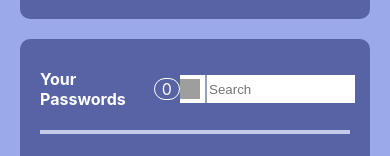
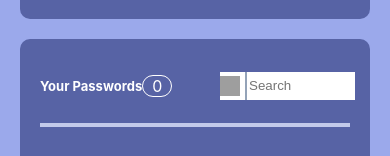
Before and after one commit to AkhilReddy588/Password-Manager, a React (Create React App) app: page / in a window 390 px wide. Shown: the part 828-984 px from the top of the page. Built offline with nearby package versions, Linux system fonts and the light colour scheme; grey boxes are pictures that could not be loaded.

Commit message:
Your descriptive message here

```diff
--- a/src/components/PasswordItem/index.js
+++ b/src/components/PasswordItem/index.js
@@ -7,7 +7,7 @@ const PasswordItem = props => {
     deletePassword(id)
   }
   return (
-    <li className="li">
+    <div className="li">
       <p className="name-logo">{website[0].toUpperCase()}</p>
       <div className="content">
         <p className="website">{website}</p>
@@ -33,7 +33,7 @@ const PasswordItem = props => {
           className="delete-icon"
         />
       </button>
-    </li>
+    </div>
   )
 }
 
--- a/src/components/PasswordManager/index.css
+++ b/src/components/PasswordManager/index.css
@@ -141,6 +141,20 @@
     width: 150px;
     margin-left: 5px;
   }
+  @media(max-width:576px){
+    .hed2{
+      font-size: 13px;
+    }
+    .span-el{
+      margin-left: 0px;
+    }
+    .search{
+      width: 110px;
+    }
+    .search-input{
+      width: 110px;
+    }
+  }
   .line {
     border: 2px solid #c3caea;
     width: 100%;
--- a/src/components/PasswordManager/index.js
+++ b/src/components/PasswordManager/index.js
@@ -175,7 +175,7 @@ class PassWordManger extends Component {
           )}
 
           {count > 0 && (
-            <ul className="all-passwords">
+            <div className="all-passwords">
               {searchResults.map(eachItem => (
                 <PasswordItem
                   deletePassword={this.deletePassword}
@@ -184,7 +184,7 @@ class PassWordManger extends Component {
                   key={eachItem.id}
                 />
               ))}
-            </ul>
+            </div>
           )}
         </div>
       </div>
```
